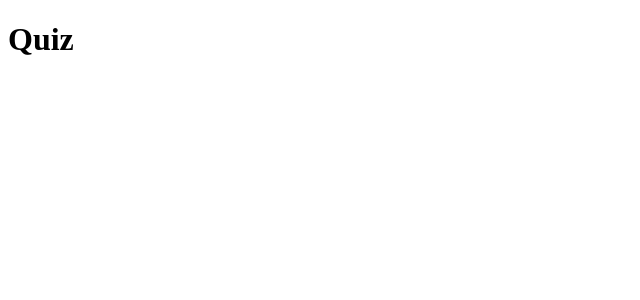
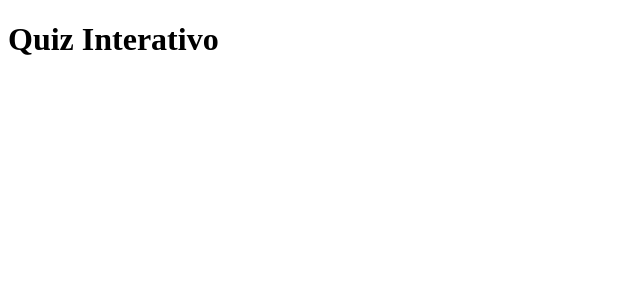
Before and after one commit to EmilyRochaTasca/Quiz-Interativo, a React (Vite) app: page / in a window 1280 px wide. Shown: the top 300 px of the page, without its empty margins (0-640 px from the left). Built offline with nearby package versions, Linux system fonts and the light colour scheme.

Commit message:
ADD: lógica do header e adicionando no App

```diff
--- a/src/App.jsx
+++ b/src/App.jsx
@@ -1,11 +1,11 @@
-import './App.module.css'
+import styles from './App.module.css'
+import Header from "./components/Header"
 
 function App() {
-
   return (
-    <>
-      <h1>Quiz</h1>
-    </>
+    <div className={styles.container}>
+      <Header />
+    </div>
   )
 }
 
--- a/src/components/Header/index.jsx
+++ b/src/components/Header/index.jsx
@@ -0,0 +1,9 @@
+import styles from "./Header.module.css";
+
+export default function Header() {
+  return (
+    <header className={styles.header}>
+      <h1>Quiz Interativo</h1>
+    </header>
+  );
+}
```
